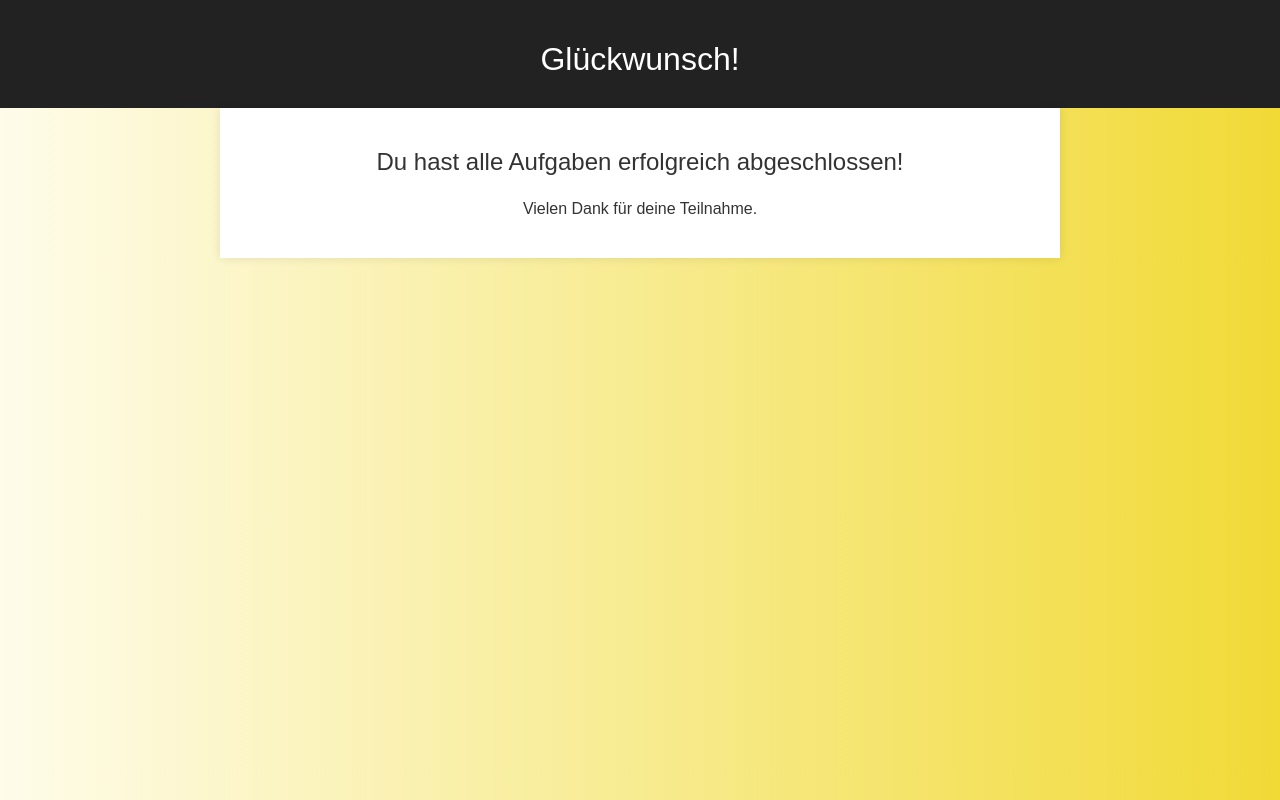
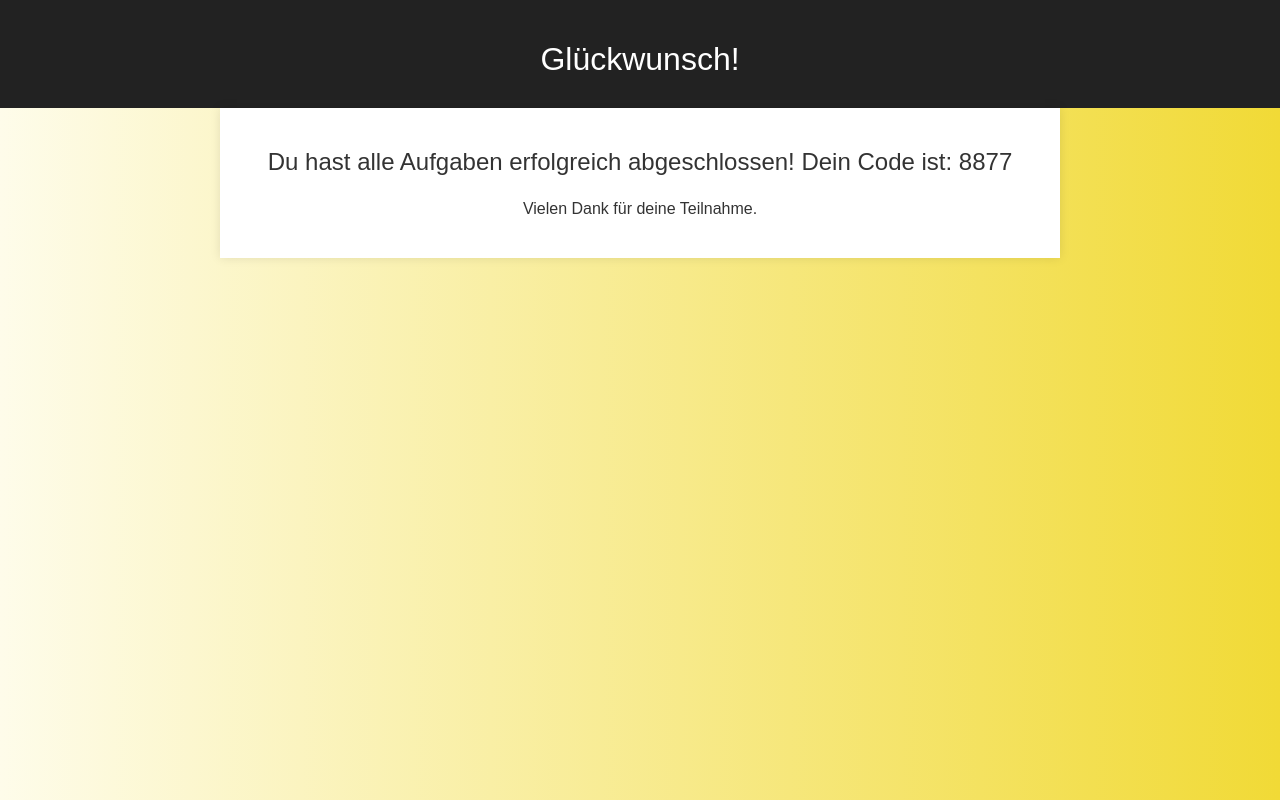
Before and after one commit to AimoAltorfer/Huffman-und-Inspector-Aufgaben, a plain HTML site: page congratulations.html in a window 1280 px wide. Drawn offline with Linux system fonts and the light colour scheme.

Commit message:
Update congratulations.html

```diff
--- a/congratulations.html
+++ b/congratulations.html
@@ -13,7 +13,7 @@
     </header>
     <main class="assignment">
         <section>
-            <h2>Du hast alle Aufgaben erfolgreich abgeschlossen!</h2>
+            <h2>Du hast alle Aufgaben erfolgreich abgeschlossen! Dein Code ist: 8877</h2>
             <p>Vielen Dank für deine Teilnahme.</p>
         </section>
     </main>
```
